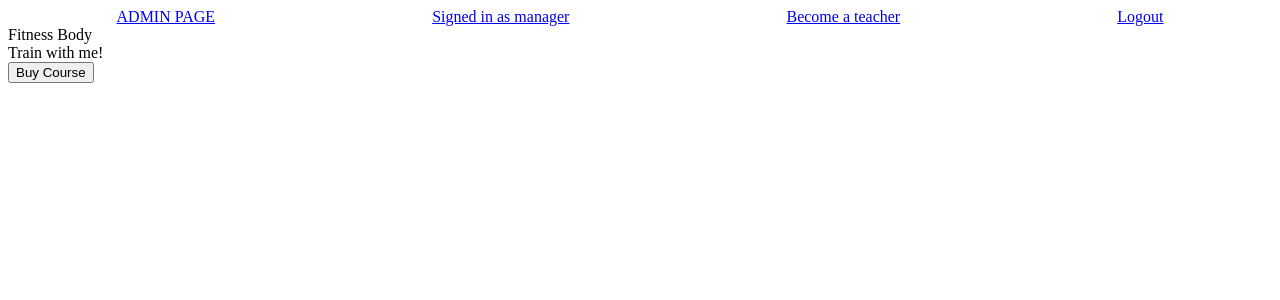
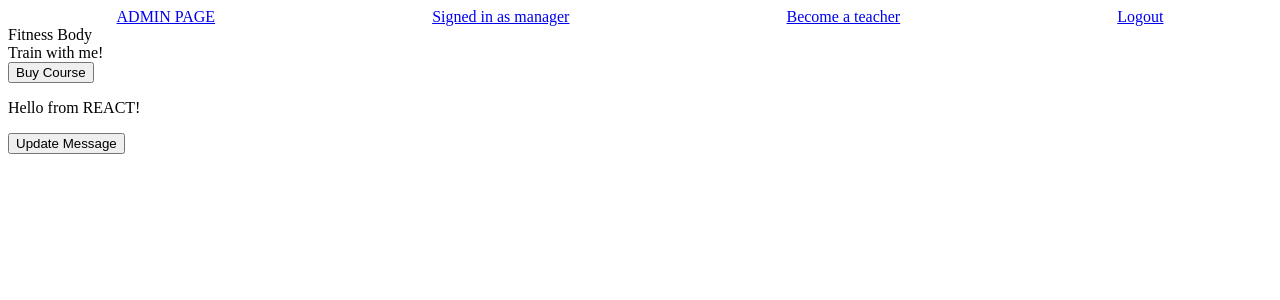
Before and after one commit to ArturrrZ/Fitness-Online-Course, a Django app: template fitness/education/templates/education/buy_course.html in a window 1280 px wide. Shown: the top 300 px of the page. Run offline with Django 5.2, Linux system fonts and the light colour scheme; the template is opened without the code that fills it: values that come from a table or form of the project are taken from there, others are empty; a user stored in the database is signed in; data comes from the database, SQL or seed files in the repository; some libraries are stand-ins or nearby versions.

Commit message:
state hook method via CDN

```diff
--- /dev/null
+++ b/fitness/education/static/education/javascript/buy_course.js
@@ -0,0 +1,26 @@
+// Import the useState hook from React
+const { useState } = React;
+
+// Function component Test
+function Test() {
+    // Declare a state variable 'message' and a function 'setMessage' to update it
+    const [message, setMessage] = useState('Hello from REACT!');
+
+    // Function to update the message when a button is clicked
+    const updateMessage = () => {
+        setMessage('New message from useState!');
+    };
+
+    // Render the component
+    return (
+        <div>
+            <p>{message}</p>
+            {/* Button to trigger the updateMessage function */}
+            <button onClick={updateMessage}>Update Message</button>
+        </div>
+    );
+}
+
+// Select the root element and render the Test component
+const root = document.querySelector("#root");
+ReactDOM.render(<Test />, root);
--- a/fitness/education/templates/education/buy_course.html
+++ b/fitness/education/templates/education/buy_course.html
@@ -7,5 +7,13 @@
     {% csrf_token %}
     <input type="submit" value="Buy Course">
 </form>
+<div id="root"></div>
+<script src="https://unpkg.com/react@17/umd/react.development.js"></script>
+<script src="https://unpkg.com/react-dom@17/umd/react-dom.development.js"></script>
 
+<script src="https://unpkg.com/babel-standalone@6/babel.min.js"></script>
+
+
+{% load static %}
+<script type="text/babel" src="{% static 'education/javascript/buy_course.js' %}" />
 {% endblock %}
```
Also changed, not shown: fitness/education/static/education/javascript/question.js (added).
